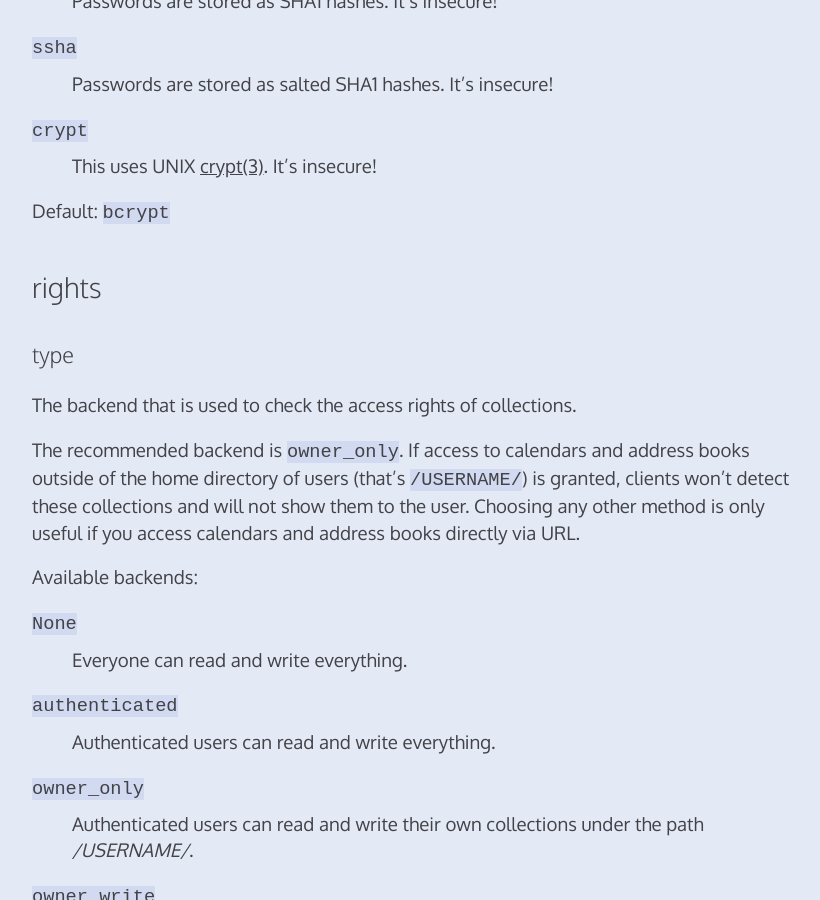
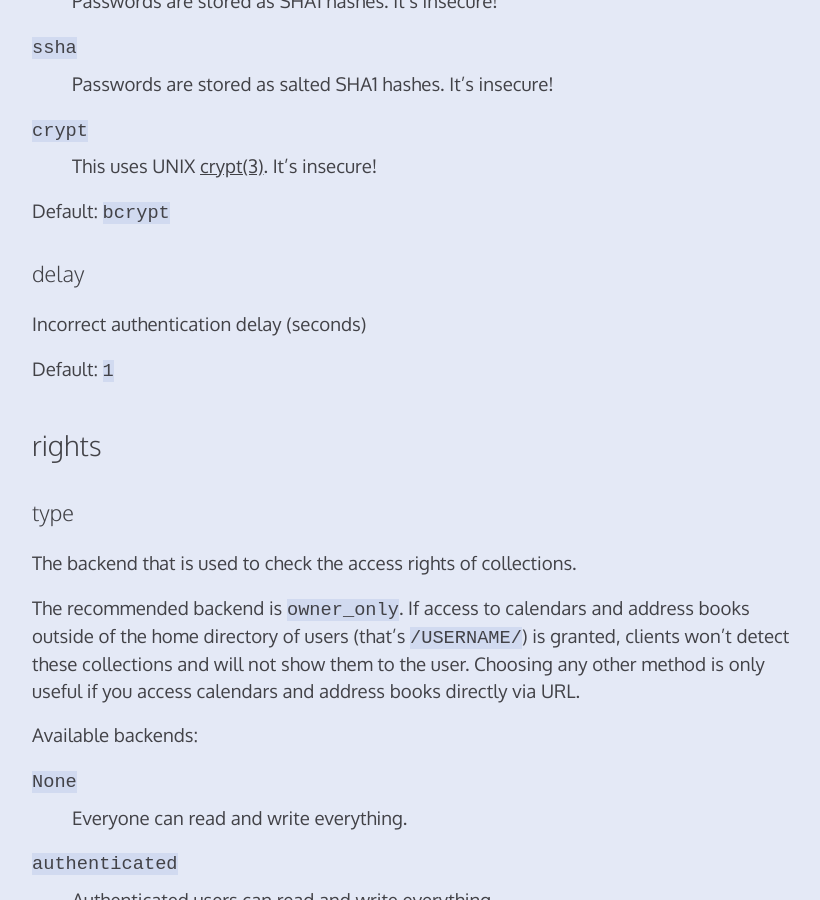
Before and after one commit to Kozea/Radicale, a Jekyll site: the page built from configuration.md, in a window 1280 px wide and 900 px high, scrolled down 5426 px. Shown: the whole window, without its empty margins (224-1044 px from the left). Built offline with Jekyll 4.4.1, drawn with Linux system fonts in a browser that asks for light colours.

Commit message:
Add documentation for auth-delay configuration option

```diff
--- a/configuration.md
+++ b/configuration.md
@@ -192,6 +192,11 @@ Available methods:
 
 Default: `bcrypt`
 
+### delay
+Incorrect authentication delay (seconds)
+
+Default: `1`
+
 ## rights
 ### type
 The backend that is used to check the access rights of collections.
```
